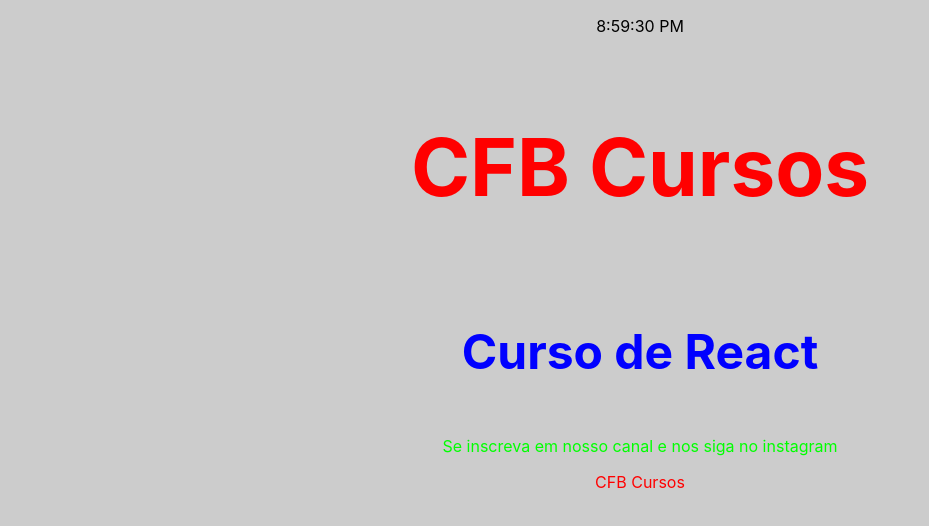
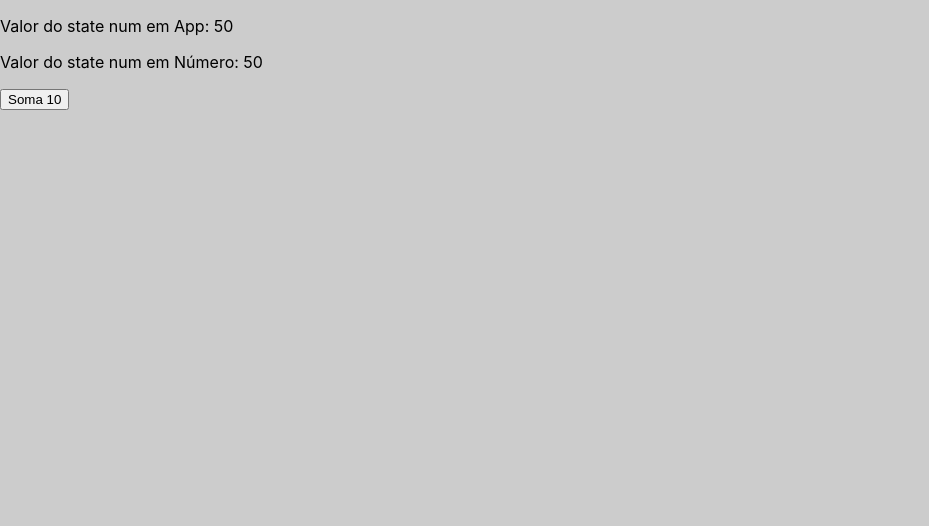
Before and after one commit to luvsscorpius/Curso-React.js-CFB-Cursos, a React (Create React App) app: page / in a window 1280 px wide. Shown: the top 526 px of the page, without its empty margins (0-929 px from the left). Built offline with nearby package versions, Linux system fonts and the light colour scheme.

Commit message:
feat(aula 10): o que é state e como usar state em React

```diff
--- a/src/App.js
+++ b/src/App.js
@@ -1,25 +1,15 @@
-import React from 'react'
+import React, { useState } from 'react'
 import './App.css'
-import Relogio from './componentes/Relogio'
+import Numero from './componentes/Numero'
 
 export default function App() {
 
-  const textoDestaque = {
-    color: '#00f',
-    fontSize: '3em'
-  }
+  const [num, setNum] = useState(50)
 
   return (
     <>
-      <section className='caixa'>
-        <Relogio />
-        {/* CSS inline */}
-        <h1 style={{ color: '#f00', fontSize: '5em' }}>CFB Cursos</h1>
-        {/* CSS por constante */}
-        <h2 style={textoDestaque}>Curso de React</h2>
-        <p className='texto'>Se inscreva em nosso canal e nos siga no instagram</p>
-        <a href='https://www.youtube.com/cfbcursos' target='_blank' rel='noopener'>CFB Cursos</a>
-      </section>
+      <p>Valor do state num em App: {num}</p>
+      <Numero num={num} setNum={setNum} />
     </>
   )
 }
--- /dev/null
+++ b/src/componentes/Numero.jsx
@@ -0,0 +1,10 @@
+import React from 'react'
+
+export default function Numero(props) {
+    return (
+        <p>
+            <p>Valor do state num em Número: {props.num}</p>
+            <button onClick={() => props.setNum(props.num + 10)}>Soma 10</button>
+        </p>
+    )
+}
--- a/src/index.js
+++ b/src/index.js
@@ -4,17 +4,12 @@
 import App from './App';
 import reportWebVitals from './reportWebVitals';
 
-function tick() {
 const root = ReactDOM.createRoot(document.getElementById('root'));
 root.render(
   <React.StrictMode>
     <App />
   </React.StrictMode>
 );
-}
-
-setInterval(tick, 1000)
-
 // If you want to start measuring performance in your app, pass a function
 // to log results (for example: reportWebVitals(console.log))
 // or send to an analytics endpoint. Learn more: https://bit.ly/CRA-vitals
```
Lines whose indentation alone changed are shown as unchanged.
